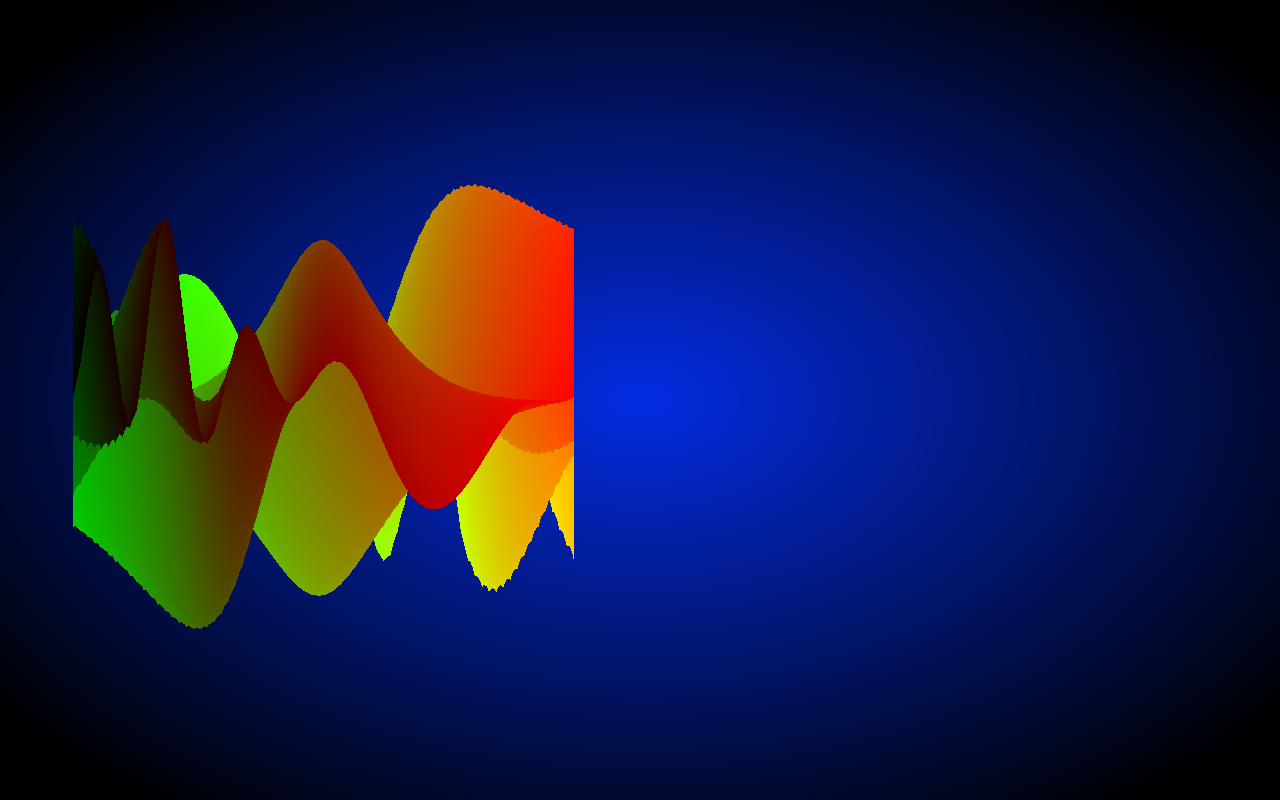
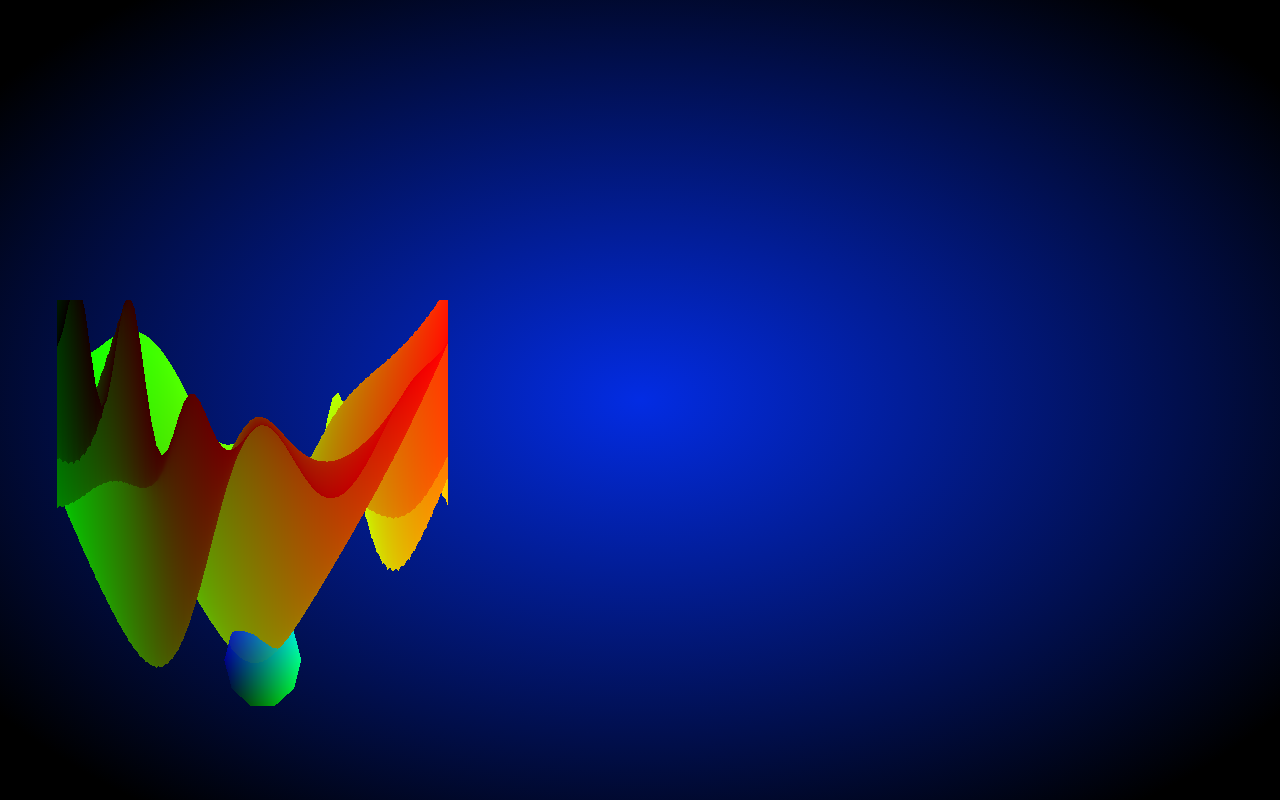
Before and after one commit to pcottle/GeneticGPU, a plain HTML site: page index.html in a window 1280 px wide. Drawn offline with nearby package versions, Linux system fonts and the light colour scheme; animation ran at ten frames a second.

Commit message:
online version done

```diff
--- a/geneticGPU.js
+++ b/geneticGPU.js
@@ -227,6 +227,7 @@ function initShaders() {
         'mvMatrix':{type:'4fm',val:mvMatrix},
         'xPos':{type:'f',val:0},
         'yPos':{type:'f',val:0},
+        'zPos':{type:'f',val:0},
     };
 
     blendShaderObj = new myShader("shader-box-vs","shader-box-fs",attributes,false);
@@ -502,8 +503,12 @@ function drawScene() {
         //go find the minimum
     if(asd)
     {
-        pos = findMinimumOnFrameBuffer();
-        console.log("min position x:",pos.x," y:",pos.y);
+        var thisPos = findMinimumOnFrameBuffer();
+        if(thisPos.x > -2.5)
+        {
+            pos = thisPos;
+        }
+        console.log("min position x:",pos.x," y:",pos.y, " zORIGINAL:",pos.zOrig);
     }
 
     ballUpdates = {
@@ -511,6 +516,7 @@ function drawScene() {
         'mvMatrix':{type:'4fm','val':mvMatrix},
         'xPos':{type:'f','val':pos.xOrig},
         'yPos':{type:'f','val':pos.yOrig},
+        'zPos':{type:'f','val':pos.zOrig},
     };
 
 
@@ -766,7 +772,7 @@ function findMinimumOnFrameBuffer(heightOfBuffer,widthOfBuffer) {
     var xOriginalPos = (colors.r / 255) * 2 - 1;
     var yOriginalPos = (colors.g / 255) * 2 - 1;
 
-    return {'x':xPos,'y':yPos,'xOrig':xOriginalPos,'yOrig':yOriginalPos};
+    return {'x':xPos,'y':yPos,'xOrig':xOriginalPos,'yOrig':yOriginalPos,'zOrig':colors.estZ};
 }
 
 function findRGBofBottomFrameBuffer(heightOfBuffer,widthOfBuffer) {
@@ -816,8 +822,9 @@ function findRGBofBottomFrameBuffer(heightOfBuffer,widthOfBuffer) {
                 var g = allPixels[rIndex+1];
                 var b = allPixels[rIndex+1];
 
-                //return these optimums
-                return {'r':r,'g':g,'b':b};
+                //return these optimums and an estimate for the z
+                var estZ = (y / heightOfBuffer) * 2 - 1;
+                return {'r':r,'g':g,'b':b,'estZ':estZ};
             }
         }
     }
--- a/index.html
+++ b/index.html
@@ -28,11 +28,12 @@ uniform mat4 pMatrix;
 
 uniform float xPos;
 uniform float yPos;
+uniform float zPos;
 
 varying vec4 vColor;
 
 void main(void) {
-    vec4 translatedPos = vec4(aVertexPosition[0] + xPos, aVertexPosition[1] + yPos, 0, 1.0);
+    vec4 translatedPos = vec4(aVertexPosition[0] + xPos, aVertexPosition[1] + yPos, aVertexPosition[2] + zPos, 1.0);
 
     gl_Position = pMatrix * mvMatrix * translatedPos;
     vColor = aVertexColor;
@@ -306,7 +307,7 @@ void main(void) {
     z = 0.0;
 
     //z = pow(x,2.0) + pow(y,2.0);
-    z = 2.0 * cos(time + x + y) * (0.5 + (sin(x*x + y*x + time) - 0.5)/(1.0 + 0.1*(x * x + y * y + cos(time))));
+    z = 2.0 * cos(time + x + y) * (0.5 + (sin(x*x + y*x + time) - 0.5)/(1.0 + 0.1*(x * x + y * y + cos(time)))) + 1.25 * (pow(xOriginal,2.0) + pow(yOriginal,2.0));
     //z = 0.3 * ((x * sin(sqrt(abs(x - (y + 9.0)))) - (y + 9.0) * sin(sqrt(abs(y + 0.5 * x + 9.0))));
     //z = (pow(x,2.0)/pow(max(maxX,abs(minX)),2.0))*(maxZ-minZ)*0.5 + (pow(y,2.0)/pow(max(maxY,abs(minY)),2.0))*(maxZ-minZ)*0.5 + minZ;
 
@@ -802,6 +803,8 @@ $j(document).ready(function(){
 
     $j(document).bind('mousewheel',onMouseWheel);
     $j(document).bind('DOMMouseScroll',onMouseWheel);
+
+    setTimeout("asd=true;gl.viewportHeight=500;gl.viewportWidth=500;",4000);
 });
 
 </script>
```
